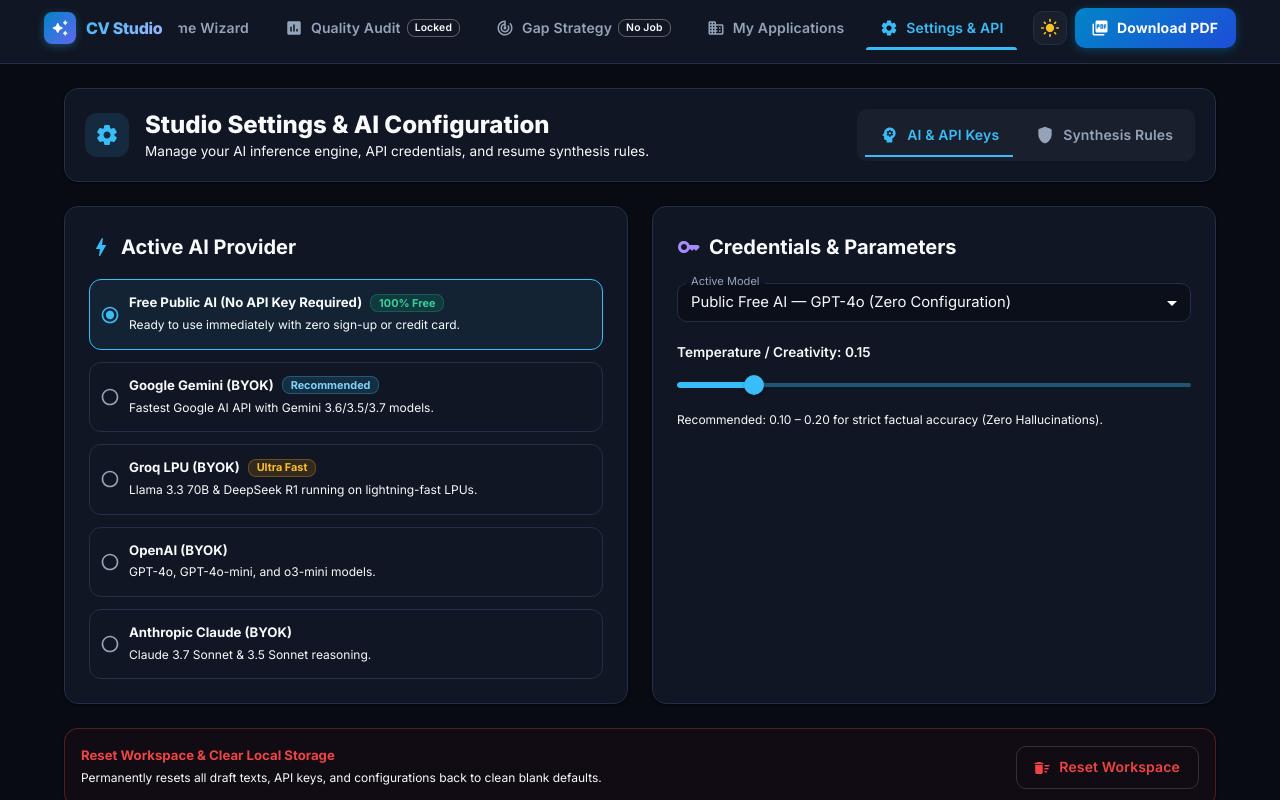
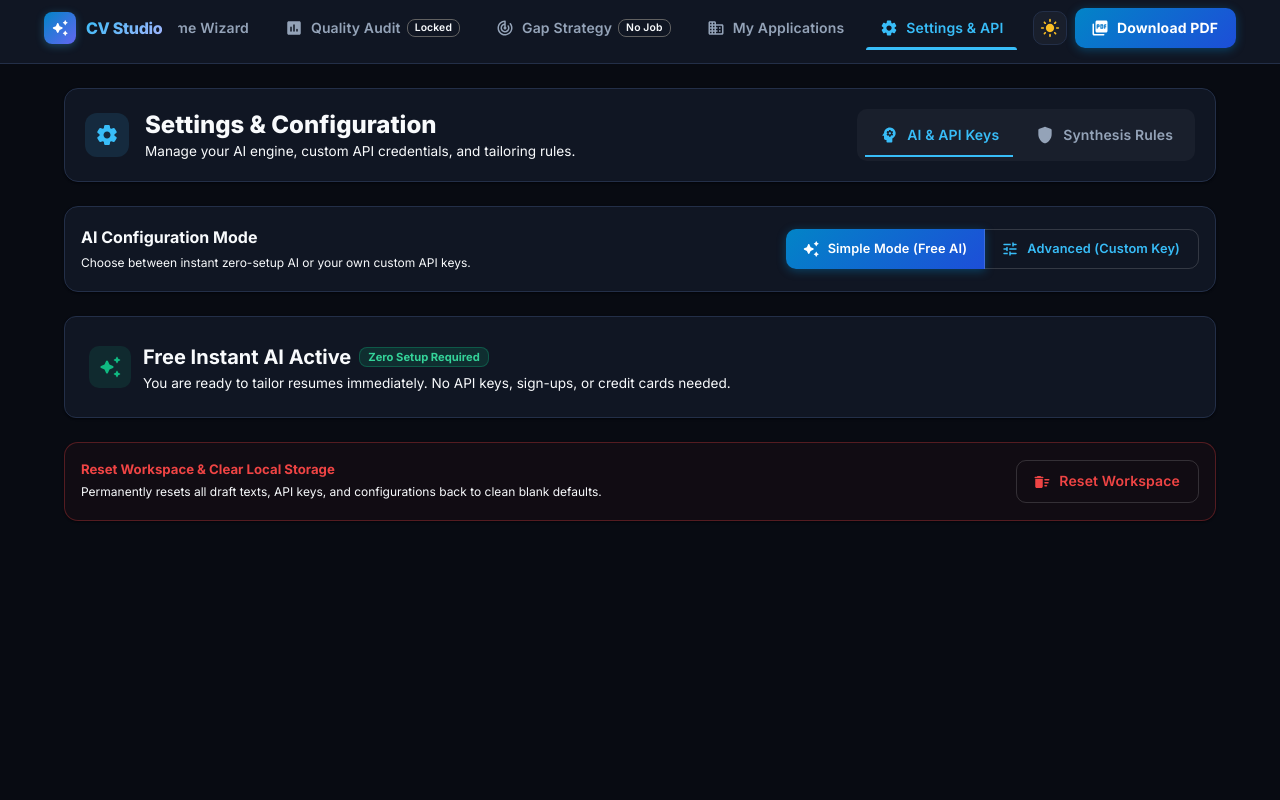
Before and after one commit to dann95moz/customs-CVs, a React (Vite) app: page / in a window 1280 px wide. Both pictures are taken after a click on the tab "Settings & API". Built offline with nearby package versions, Linux system fonts and the light colour scheme.

Commit message:
feat(settings): simplify AI settings with simple mode and intuitive terminology

```diff
--- a/src/components/studio/SettingsView.tsx
+++ b/src/components/studio/SettingsView.tsx
@@ -68,10 +68,10 @@ export const SettingsView: React.FC<SettingsViewProps> = ({
           </Box>
           <Box>
             <Typography variant="h5" sx={{ fontWeight: 800 }}>
-              Studio Settings &amp; AI Configuration
+              Settings &amp; Configuration
             </Typography>
             <Typography variant="body2" color="text.secondary">
-              Manage your AI inference engine, API credentials, and resume synthesis rules.
+              Manage your AI engine, custom API credentials, and tailoring rules.
             </Typography>
           </Box>
         </Box>
--- a/src/components/studio/settings/SettingsAiTab.tsx
+++ b/src/components/studio/settings/SettingsAiTab.tsx
@@ -15,6 +15,8 @@ import {
   Select,
   MenuItem,
   Slider,
+  ButtonGroup,
+  Button,
   useTheme,
   alpha
 } from '@mui/material';
@@ -22,6 +24,8 @@ import BoltRoundedIcon from '@mui/icons-material/BoltRounded';
 import KeyRoundedIcon from '@mui/icons-material/KeyRounded';
 import VisibilityRoundedIcon from '@mui/icons-material/VisibilityRounded';
 import VisibilityOffRoundedIcon from '@mui/icons-material/VisibilityOffRounded';
+import AutoAwesomeRoundedIcon from '@mui/icons-material/AutoAwesomeRounded';
+import TuneRoundedIcon from '@mui/icons-material/TuneRounded';
 import { AIProviderId, AIProviderSettings, SettingsAiTabProps } from '../../../types';
 import { AVAILABLE_AI_MODELS } from '../../../core/ai-service';
 
@@ -29,7 +33,7 @@ export type { SettingsAiTabProps };
 
 /**
  * Tab panel for configuring AI providers, API keys, and model parameters.
- * Principle: Single Responsibility (S) - manages AI model settings.
+ * Supports Simple Mode (Free Instant AI) vs Advanced Mode (Custom API Keys).
  */
 export const SettingsAiTab: React.FC<SettingsAiTabProps> = ({
   settings,
@@ -38,6 +42,9 @@ export const SettingsAiTab: React.FC<SettingsAiTabProps> = ({
   const muiTheme = useTheme();
   const isDark = muiTheme.palette.mode === 'dark';
   const [showKey, setShowKey] = useState(false);
+  const [configMode, setConfigMode] = useState<'simple' | 'advanced'>(
+    settings.provider === 'free-pollinations' ? 'simple' : 'advanced'
+  );
 
   const handleProviderChange = (provider: AIProviderId) => {
     const defaultModel = AVAILABLE_AI_MODELS.find(m => m.provider === provider)?.id || 'gemini-3.6-flash';
@@ -48,7 +55,103 @@ export const SettingsAiTab: React.FC<SettingsAiTabProps> = ({
     });
   };
 
+  const handleSwitchToSimple = () => {
+    setConfigMode('simple');
+    handleProviderChange('free-pollinations');
+  };
+
+  const handleSwitchToAdvanced = () => {
+    setConfigMode('advanced');
+    if (settings.provider === 'free-pollinations') {
+      handleProviderChange('gemini');
+    }
+  };
+
   return (
+    <Box sx={{ display: 'flex', flexDirection: 'column', gap: 3 }}>
+      {/* Mode Switcher */}
+      <Paper
+        sx={{
+          p: 2,
+          display: 'flex',
+          flexDirection: { xs: 'column', sm: 'row' },
+          alignItems: { xs: 'flex-start', sm: 'center' },
+          justifyContent: 'space-between',
+          gap: 2,
+          border: `1px solid ${muiTheme.palette.divider}`,
+          bgcolor: 'background.paper',
+        }}
+      >
+        <Box>
+          <Typography variant="subtitle1" sx={{ fontWeight: 700 }}>
+            AI Configuration Mode
+          </Typography>
+          <Typography variant="caption" color="text.secondary">
+            Choose between instant zero-setup AI or your own custom API keys.
+          </Typography>
+        </Box>
+
+        <ButtonGroup size="small" variant="outlined">
+          <Button
+            variant={configMode === 'simple' ? 'contained' : 'outlined'}
+            startIcon={<AutoAwesomeRoundedIcon />}
+            onClick={handleSwitchToSimple}
+            sx={{ fontWeight: 600, fontSize: '0.8rem' }}
+          >
+            Simple Mode (Free AI)
+          </Button>
+          <Button
+            variant={configMode === 'advanced' ? 'contained' : 'outlined'}
+            startIcon={<TuneRoundedIcon />}
+            onClick={handleSwitchToAdvanced}
+            sx={{ fontWeight: 600, fontSize: '0.8rem' }}
+          >
+            Advanced (Custom Key)
+          </Button>
+        </ButtonGroup>
+      </Paper>
+
+      {configMode === 'simple' ? (
+        <Paper
+          sx={{
+            p: 3,
+            border: `1px solid ${muiTheme.palette.divider}`,
+            bgcolor: 'background.paper',
+            borderRadius: '12px',
+            display: 'flex',
+            flexDirection: 'column',
+            gap: 2,
+          }}
+        >
+          <Box sx={{ display: 'flex', alignItems: 'center', gap: 1.5 }}>
+            <Box
+              sx={{
+                width: 42,
+                height: 42,
+                borderRadius: '10px',
+                bgcolor: alpha(muiTheme.palette.success.main, 0.12),
+                color: muiTheme.palette.success.main,
+                display: 'flex',
+                alignItems: 'center',
+                justifyContent: 'center',
+              }}
+            >
+              <AutoAwesomeRoundedIcon />
+            </Box>
+            <Box>
+              <Box sx={{ display: 'flex', alignItems: 'center', gap: 1 }}>
+                <Typography variant="h6" sx={{ fontWeight: 700 }}>
+                  Free Instant AI Active
+                </Typography>
+                <Chip label="Zero Setup Required" size="small" color="success" sx={{ fontWeight: 700, height: 20, fontSize: '0.7rem' }} />
+              </Box>
+              <Typography variant="body2" color="text.secondary">
+                You are ready to tailor resumes immediately. No API keys, sign-ups, or credit cards needed.
+              </Typography>
+            </Box>
+          </Box>
+        </Paper>
+      ) : (
         <Box sx={{ display: 'grid', gridTemplateColumns: { xs: '1fr', lg: '1fr 1fr' }, gap: 3 }}>
           {/* Active AI Provider */}
           <Paper
@@ -64,7 +167,7 @@ export const SettingsAiTab: React.FC<SettingsAiTabProps> = ({
             <Box sx={{ display: 'flex', alignItems: 'center', gap: 1 }}>
               <BoltRoundedIcon color="primary" />
               <Typography variant="h6" sx={{ fontWeight: 700 }}>
-            Active AI Provider
+                Select AI Provider
               </Typography>
             </Box>
 
@@ -73,35 +176,6 @@ export const SettingsAiTab: React.FC<SettingsAiTabProps> = ({
               onChange={(e) => handleProviderChange(e.target.value as AIProviderId)}
               sx={{ gap: 1.5 }}
             >
-          {/* Free pollinations */}
-          <Paper
-            variant="outlined"
-            sx={{
-              p: 1.5,
-              borderRadius: '12px',
-              borderColor: settings.provider === 'free-pollinations' ? muiTheme.palette.primary.main : muiTheme.palette.divider,
-              bgcolor: settings.provider === 'free-pollinations' ? alpha(muiTheme.palette.primary.main, isDark ? 0.08 : 0.04) : 'transparent',
-            }}
-          >
-            <FormControlLabel
-              value="free-pollinations"
-              control={<Radio size="small" />}
-              label={
-                <Box>
-                  <Box sx={{ display: 'flex', alignItems: 'center', gap: 1 }}>
-                    <Typography variant="subtitle2" sx={{ fontWeight: 700 }}>
-                      Free Public AI (No API Key Required)
-                    </Typography>
-                    <Chip label="100% Free" size="small" color="success" sx={{ height: 18, fontSize: '0.68rem', fontWeight: 700 }} />
-                  </Box>
-                  <Typography variant="caption" color="text.secondary">
-                    Ready to use immediately with zero sign-up or credit card.
-                  </Typography>
-                </Box>
-              }
-            />
-          </Paper>
-
               {/* Gemini */}
               <Paper
                 variant="outlined"
@@ -119,12 +193,12 @@ export const SettingsAiTab: React.FC<SettingsAiTabProps> = ({
                     <Box>
                       <Box sx={{ display: 'flex', alignItems: 'center', gap: 1 }}>
                         <Typography variant="subtitle2" sx={{ fontWeight: 700 }}>
-                      Google Gemini (BYOK)
+                          Google Gemini
                         </Typography>
                         <Chip label="Recommended" size="small" color="primary" sx={{ height: 18, fontSize: '0.68rem', fontWeight: 700 }} />
                       </Box>
                       <Typography variant="caption" color="text.secondary">
-                    Fastest Google AI API with Gemini 3.6/3.5/3.7 models.
+                        Fast and accurate with Gemini 3.6 / 3.7 models.
                       </Typography>
                     </Box>
                   }
@@ -148,12 +222,12 @@ export const SettingsAiTab: React.FC<SettingsAiTabProps> = ({
                     <Box>
                       <Box sx={{ display: 'flex', alignItems: 'center', gap: 1 }}>
                         <Typography variant="subtitle2" sx={{ fontWeight: 700 }}>
-                      Groq LPU (BYOK)
+                          Groq (Ultra-Fast)
                         </Typography>
-                    <Chip label="Ultra Fast" size="small" color="warning" sx={{ height: 18, fontSize: '0.68rem', fontWeight: 700 }} />
+                        <Chip label="High Speed" size="small" color="warning" sx={{ height: 18, fontSize: '0.68rem', fontWeight: 700 }} />
                       </Box>
                       <Typography variant="caption" color="text.secondary">
-                    Llama 3.3 70B &amp; DeepSeek R1 running on lightning-fast LPUs.
+                        Llama 3.3 70B &amp; DeepSeek R1 running on ultra-fast hardware.
                       </Typography>
                     </Box>
                   }
@@ -176,10 +250,10 @@ export const SettingsAiTab: React.FC<SettingsAiTabProps> = ({
                   label={
                     <Box>
                       <Typography variant="subtitle2" sx={{ fontWeight: 700 }}>
-                    OpenAI (BYOK)
+                        OpenAI
                       </Typography>
                       <Typography variant="caption" color="text.secondary">
-                    GPT-4o, GPT-4o-mini, and o3-mini models.
+                        GPT-4o and o3-mini models.
                       </Typography>
                     </Box>
                   }
@@ -202,7 +276,7 @@ export const SettingsAiTab: React.FC<SettingsAiTabProps> = ({
                   label={
                     <Box>
                       <Typography variant="subtitle2" sx={{ fontWeight: 700 }}>
-                    Anthropic Claude (BYOK)
+                        Anthropic Claude
                       </Typography>
                       <Typography variant="caption" color="text.secondary">
                         Claude 3.7 Sonnet &amp; 3.5 Sonnet reasoning.
@@ -228,7 +302,7 @@ export const SettingsAiTab: React.FC<SettingsAiTabProps> = ({
             <Box sx={{ display: 'flex', alignItems: 'center', gap: 1 }}>
               <KeyRoundedIcon color="secondary" />
               <Typography variant="h6" sx={{ fontWeight: 700 }}>
-            Credentials &amp; Parameters
+                API Key &amp; Parameters
               </Typography>
             </Box>
 
@@ -277,7 +351,7 @@ export const SettingsAiTab: React.FC<SettingsAiTabProps> = ({
 
             <Box>
               <Typography variant="body2" sx={{ fontWeight: 600, mb: 1 }}>
-            Temperature / Creativity: {(typeof settings.temperature === 'number' ? settings.temperature : 0.15).toFixed(2)}
+                Creativity &amp; Precision: {(typeof settings.temperature === 'number' ? settings.temperature : 0.15).toFixed(2)}
               </Typography>
               <Slider
                 value={typeof settings.temperature === 'number' ? settings.temperature : 0.15}
@@ -293,5 +367,7 @@ export const SettingsAiTab: React.FC<SettingsAiTabProps> = ({
             </Box>
           </Paper>
         </Box>
+      )}
+    </Box>
   );
 };
--- a/src/components/studio/tailor/AiModelSelector.tsx
+++ b/src/components/studio/tailor/AiModelSelector.tsx
@@ -51,10 +51,10 @@ export const AiModelSelector: React.FC<AiModelSelectorProps> = ({
         <PsychologyRoundedIcon color="secondary" />
         <Box>
           <Typography variant="subtitle1" sx={{ fontWeight: 700 }}>
-            2. Artificial Intelligence Engine
+            AI Engine Selection
           </Typography>
           <Typography variant="caption" color="text.secondary">
-            Select and configure the AI model for resume synthesis.
+            Choose the AI model used to synthesize and tailor your resume.
           </Typography>
         </Box>
       </Box>
```
Lines whose indentation alone changed are shown as unchanged.
